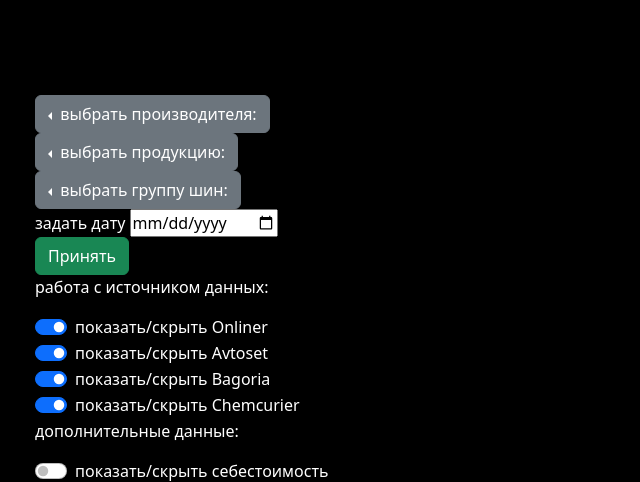
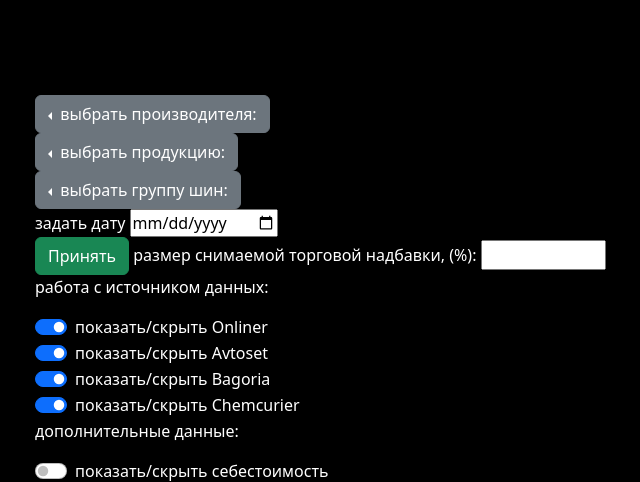
Before and after one commit to club11/TyreSellManagment, a Django app: template src/prices/templates/prices/comparative_prices.html in a window 1280 px wide. Shown: the part 761-1243 px from the top of the page, without its empty margins (50-690 px from the left). Run offline with Django 4.2, Linux system fonts and the light colour scheme; the template is opened without the code that fills it: values that come from a table or form of the project are taken from there, others are empty; parts of the project's set-up code (start-up, migrations or seed data) failed here and were passed over; some libraries are stand-ins or nearby versions.

Commit message:
improved prices table deflection filter added  at 13/02/2023

```diff
--- a/src/prices/forms.py
+++ b/src/prices/forms.py
@@ -5,6 +5,9 @@ from . import models as prices_models
 from django.core.exceptions import ValidationError
 
 from validators.validators import competitor_num_validator
+
+
+
 
 class FilterForm(forms.Form):
     competitors = forms.ModelMultipleChoiceField(
@@ -28,3 +31,7 @@ class FilterForm(forms.Form):
     #        )
     #    return value
     #
+
+class DeflectionInputForm(forms.Form):
+    deflection_data = forms.FloatField(label='размер снимаемой торговой надбавки, (%)', required=None, max_value=100, min_value=0,
+    widget=forms.NumberInput(attrs={'id': 'deflection_data', 'step': "0.01"}))
--- a/src/prices/templates/prices/comparative_prices.html
+++ b/src/prices/templates/prices/comparative_prices.html
@@ -5,9 +5,10 @@
 
 <h2>Сравнительный анализ цен. Рынок: Республика Беларусь</h2>
 <div class="container" id="table_container">
-  <table class="table table align-middle  table-striped table-bordered table-dark table-sm">
+  <table class="table table align-middle table-hover table-striped table-bordered table-dark table-sm">
+    <caption></caption>
     <thead>
-      <tr>
+      <tr >
         <th scope="col"; rowspan="2"; valign="middle"><span class="align-middle"><p class="text-center">#</p></span></th>
         <th scope="col"; rowspan="2"; valign="middle"><span class="align-middle"><p class="text-center">номенклатура</p></span></th>
         <th scope="col"; rowspan="2"; valign="middle"><span class="align-middle"><p class="text-center">сезонность индексы рисунок и прочее</p></span></th>
@@ -40,19 +41,19 @@
       <tr>
         {% for head1, head2, head3 in object.onliner_heders_value  %}
         <th class="collapse collapse-horizontal show" id="collapseWidthExample" valign="middle"><span class="align-middle"><p class="text-center">{{ head1 }}</p></span></th>
-        <th class="collapse collapse-horizontal show" id="collapseWidthExample" valign="middle"><span class="align-middle"><p class="text-center">{{ head2 }}</p></span></th>
+        <th class="collapse collapse-horizontal show" id="collapseWidthExample" valign="middle"><span class="align-middle"><p class="text-center">{{ head2 }}, размер торговой надбавки {{ current_deflection_value }}%</p></span></th>
         <th class="collapse collapse-horizontal show" id="collapseWidthExample" valign="middle"><span class="align-middle"><p class="text-center">{{ head3 }}, %</p></span></th>
         {% endfor %}
 
         {% for head1, head2, head3 in object.avtoset_heders_value  %}
         <th class="collapse collapse-horizontal show" id="collapseWidthExample1" valign="middle"><span class="align-middle"><p class="text-center">{{ head1 }}</p></span></th>
-        <th class="collapse collapse-horizontal show" id="collapseWidthExample1" valign="middle"><span class="align-middle"><p class="text-center">{{ head2 }}</p></span></th>
+        <th class="collapse collapse-horizontal show" id="collapseWidthExample1" valign="middle"><span class="align-middle"><p class="text-center">{{ head2 }}, размер торговой надбавки {{ current_deflection_value }}%</p></span></th>
         <th class="collapse collapse-horizontal show" id="collapseWidthExample1" valign="middle"><span class="align-middle"><p class="text-center">{{ head3 }}, %</p></span></th>
         {% endfor %}
 
         {% for head1, head2, head3 in object.bagoria_heders_value  %}
         <th class="collapse collapse-horizontal show" id="collapseWidthExample2" valign="middle"><span class="align-middle"><p class="text-center">{{ head1 }}</p></span></th>
-        <th class="collapse collapse-horizontal show" id="collapseWidthExample2" valign="middle"><span class="align-middle"><p class="text-center">{{ head2 }}</p></span></th>
+        <th class="collapse collapse-horizontal show" id="collapseWidthExample2" valign="middle"><span class="align-middle"><p class="text-center">{{ head2 }}, размер торговой надбавки {{ current_deflection_value }}%</p></span></th>
         <th class="collapse collapse-horizontal show" id="collapseWidthExample2" valign="middle"><span class="align-middle"><p class="text-center">{{ head3 }}, %</p></span></th>
         {% endfor %}
 
@@ -154,7 +155,12 @@
 
 задать дату <input type="date" name="parcing_date">  <input type="hidden" value="select"><br>
 <button type="submit" class="btn btn-success" name1="change_period" value1="period">Принять</button>
+
+
+{{ deflection_form }}
+
 </form>
+
 
 <form>
 <p>работа с источником данных:</p>
--- a/src/templates/base.html
+++ b/src/templates/base.html
@@ -99,6 +99,8 @@ thead tr:nth-child(1) th:nth-child(5) {background-color: green}
 tbody td:nth-child(4) {background-color: green}
 tbody td:nth-child(5) {background-color: green}
 
+
+
       </style>
     <link href='{% static "css/bootstrap.min.css" %}'rel="stylesheet">
   </head>
```
Also changed, not shown: src/prices/models.py (+16 -4 lines), src/prices/views.py (+21 -7 lines), src/validators/validators.py (line endings or trailing spaces).
